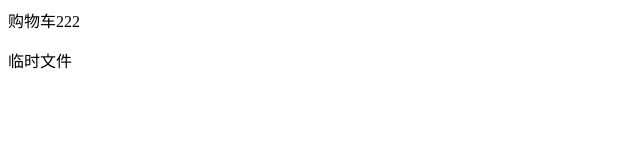
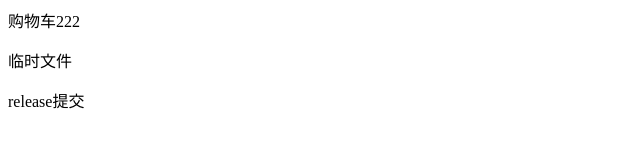
Before and after one commit to 30smallfish/site_2, a plain HTML site: page index2.html in a window 1280 px wide. Shown: the whole page, without its empty margins (0-640 px from the left). Drawn offline with Linux system fonts and the light colour scheme.

Commit message:
新release文件

```diff
--- a/index2.html
+++ b/index2.html
@@ -8,5 +8,6 @@
 <body>
     购物车222
     <p>临时文件</p>
+    <p>release提交</p>
 </body>
 </html>
```
